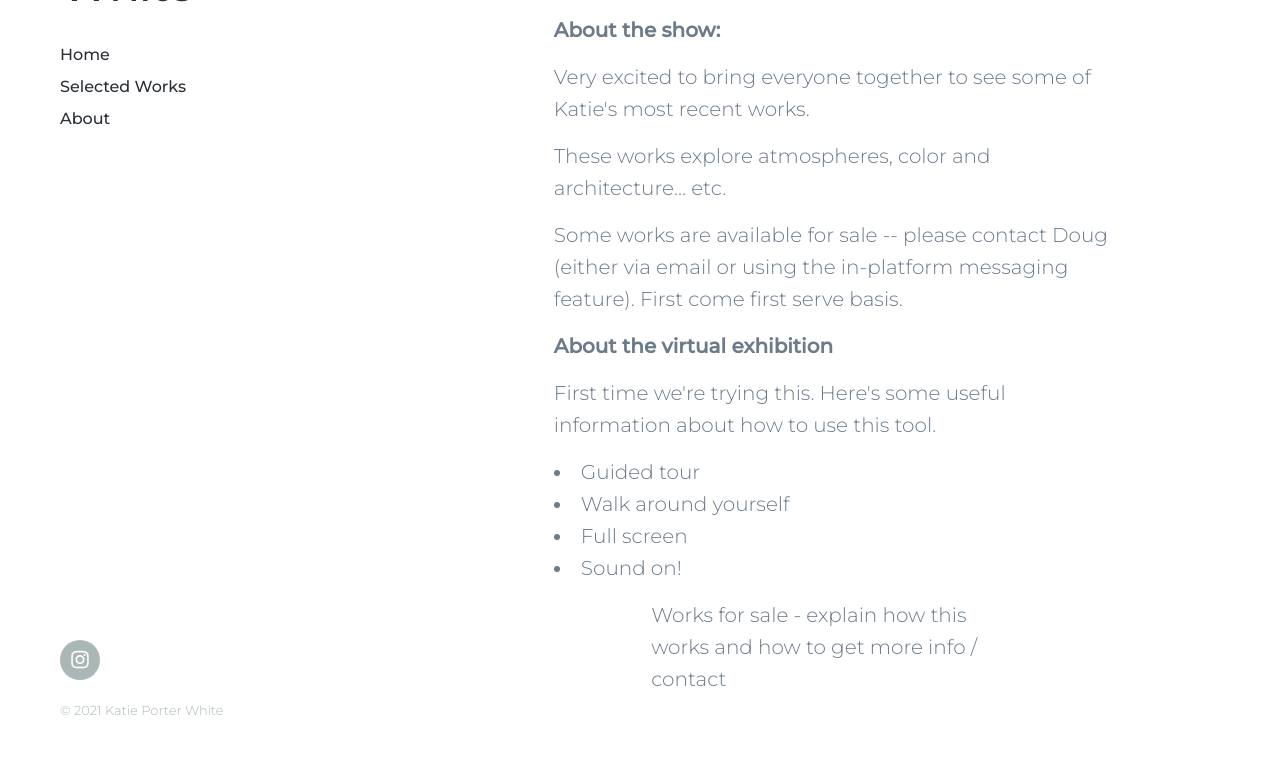
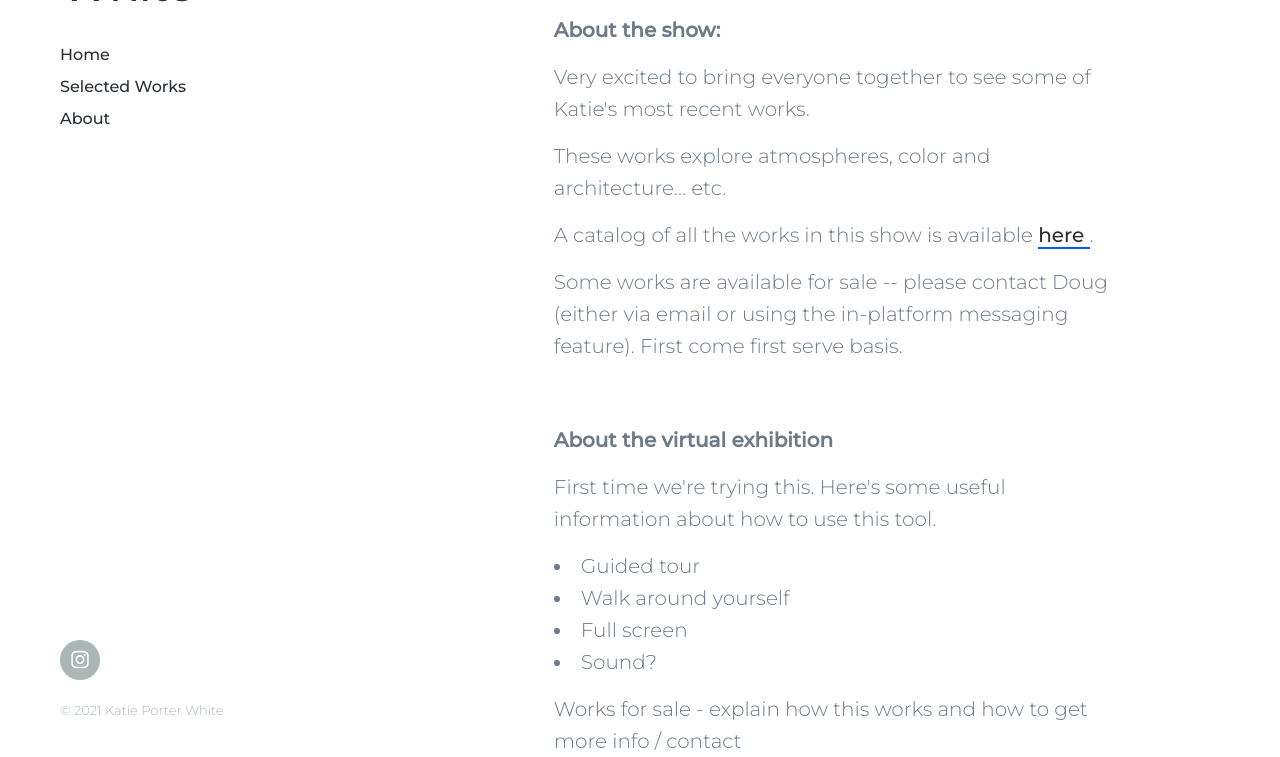
Before and after one commit to katiewhite1151/katiewhite1151.github.io, a Jekyll site: the page built from _pages/show.md, in a window 1280 px wide and 900 px high, scrolled down 858 px, cut to the strip 143-900 px from the top of the window. Built offline with Jekyll 4.4.1, drawn with Linux system fonts in a browser that asks for light colours; nearby versions of some CDN libraries.

Commit message:
Update show.md

```diff
--- a/_pages/show.md
+++ b/_pages/show.md
@@ -17,7 +17,11 @@ type: show
 
 <p> Very excited to bring everyone together to see some of Katie's most recent works.</p>
 <p> These works explore atmospheres, color and architecture... etc. </p>
+<p> A catalog of all the works in this show is available <a href="https://artspaces.kunstmatrix.com/en/exhibition/4827199/catalog"> here </a>.</p>
+
 <p> Some works are available for sale -- please contact Doug (either via email or using the in-platform messaging feature). First come first serve basis. </p>
+
+<br>
 
 <b> About the virtual exhibition </b>
 
@@ -26,6 +30,7 @@ type: show
   <li> Guided tour </li>
   <li> Walk around yourself </li>
   <li> Full screen </li>
-  <li> Sound on! </li>
+  <li> Sound? </li>
+</ul>
+
 <p> Works for sale - explain how this works and how to get more info / contact</p>
-</ul>
```
